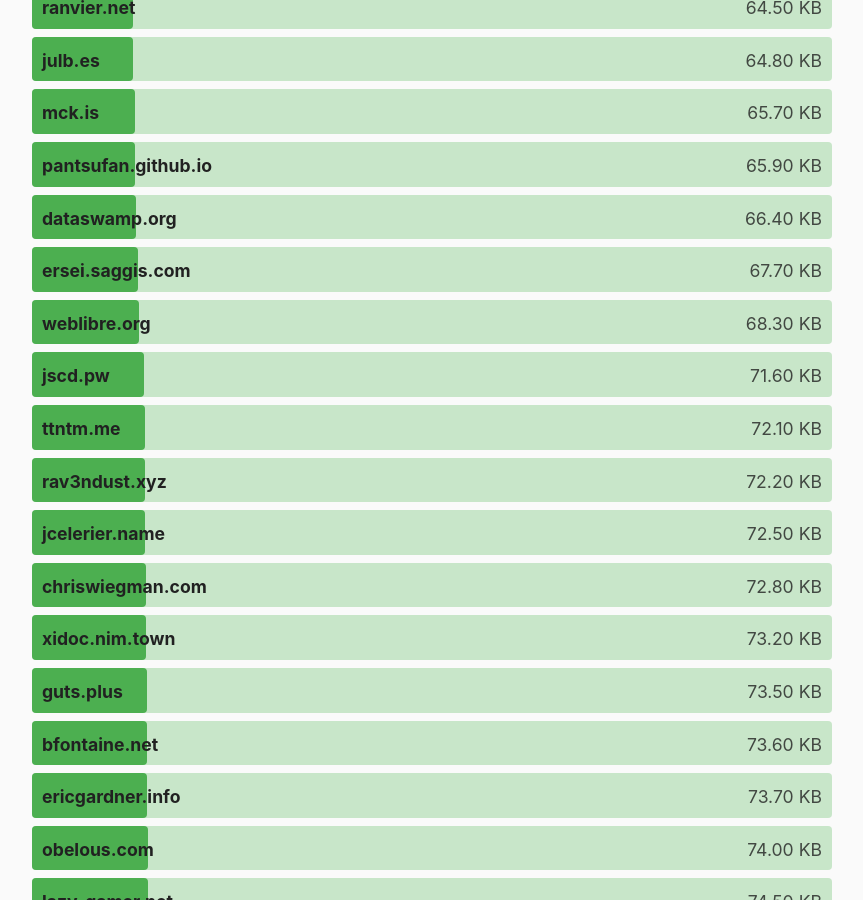
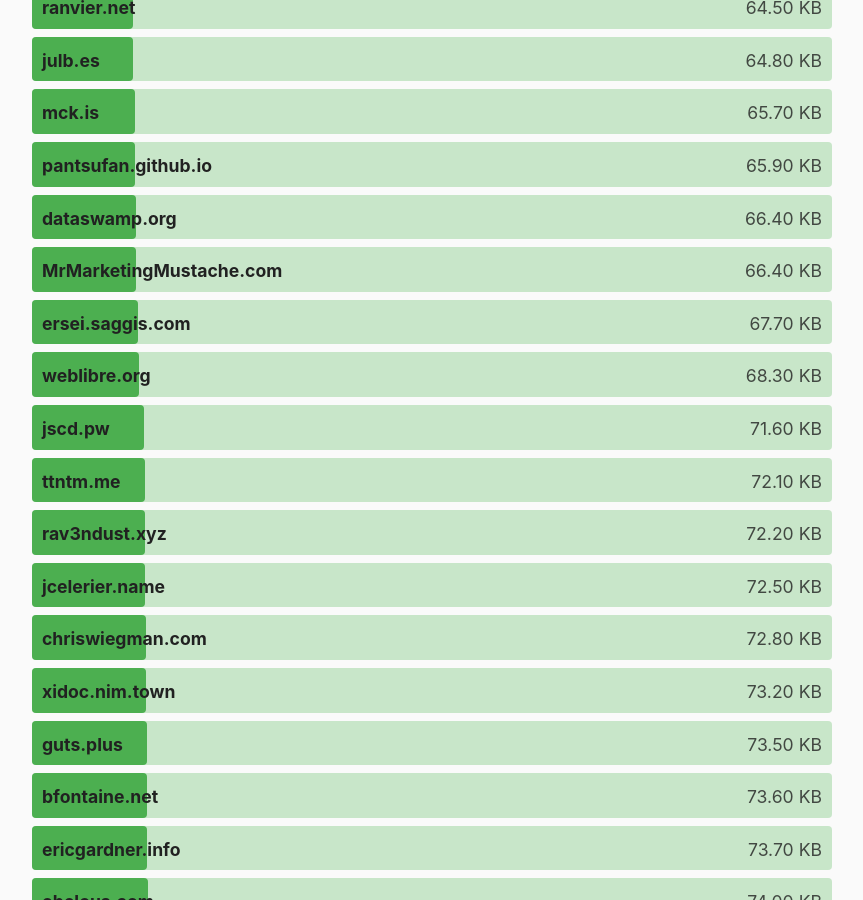
Before and after one commit to kevquirk/512kb.club, a Jekyll site: the page built from index.md, in a window 1280 px wide and 900 px high, scrolled down 11476 px. Shown: the whole window, without its empty margins (208-1071 px from the left). Built offline with Jekyll 4.4.1, drawn with Linux system fonts in a browser that asks for light colours.

Commit message:
add site MrMarketingMustache.com

```diff
--- a/_data/sites.yml
+++ b/_data/sites.yml
@@ -1133,6 +1133,11 @@
   size: 42.1
   last_checked: 2021-12-23
 
+- domain: MrMarketingMustache.com
+  url: https://mrmarketingmustache.com/
+  size: 66.4
+  last_checked: 2022-03-05
+
 - domain: markosaric.com
   url: https://markosaric.com/
   size: 336
```
